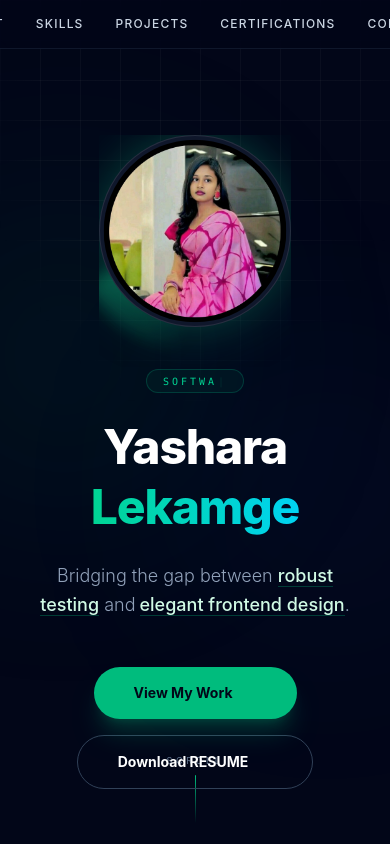
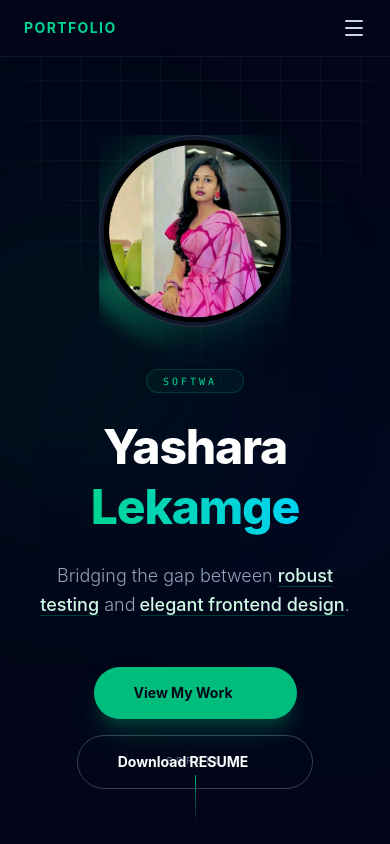
Before and after one commit to YashLekamge/my-portfolio, a React (Vite) app: page / in a window 390 px wide. Shown: the top 844 px of the page. Built offline with nearby package versions, Linux system fonts and the light colour scheme.

Commit message:
Updated Nav Bar

```diff
--- a/src/components/Navbar.jsx
+++ b/src/components/Navbar.jsx
@@ -1,23 +1,69 @@
-import React from 'react';
+import React, { useState } from 'react';
+import { Menu, X } from 'lucide-react'; // icons
+import { motion, AnimatePresence } from 'framer-motion';
 
 const Navbar = () => {
+  const [isOpen, setIsOpen] = useState(false);
+
+  const navLinks = ['About', 'Skills', 'Projects', 'Certifications', 'Contact'];
+
   return (
     <nav className="fixed top-0 w-full z-50 bg-slate-950/80 backdrop-blur-md border-b border-slate-900">
-      <div className="max-w-6xl mx-auto px-6 py-4 flex justify-center md:justify-end items-center">
+      <div className="max-w-6xl mx-auto px-6 py-4 flex justify-between md:justify-end items-center">
 
 
-        <div className="flex space-x-8 text-sm font-medium">
-          {['About', 'Skills', 'Projects','Certifications', 'Contact'].map((item) => (
+        <div className="md:hidden text-emerald-400 font-bold tracking-widest text-sm uppercase">
+          Portfolio
+        </div>
+
+        {/* Desktop Menu */}
+        <div className="hidden md:flex space-x-8 text-sm font-medium">
+          {navLinks.map((item) => (
             <a
               key={item}
               href={`#${item.toLowerCase()}`}
-              className="text-slate-300 hover:text-emerald-400 transition-colors uppercase tracking-widest text-xs"
+              className="text-slate-300 hover:text-emerald-400 transition-colors uppercase tracking-widest text-[11px]"
             >
               {item}
             </a>
           ))}
         </div>
+
+        {/* Mobile Menu Button - Phone  */}
+        <div className="md:hidden flex items-center">
+          <button
+            onClick={() => setIsOpen(!isOpen)}
+            className="text-slate-300 hover:text-emerald-400 focus:outline-none"
+          >
+            {isOpen ? <X size={24} /> : <Menu size={24} />}
+          </button>
+        </div>
       </div>
+
+      {/* Mobile Dropdown Menu - Animation  */}
+      <AnimatePresence>
+        {isOpen && (
+          <motion.div
+            initial={{ opacity: 0, y: -20 }}
+            animate={{ opacity: 1, y: 0 }}
+            exit={{ opacity: 0, y: -20 }}
+            className="absolute top-full left-0 w-full bg-slate-950 border-b border-slate-900 md:hidden"
+          >
+            <div className="flex flex-col items-center py-6 space-y-6">
+              {navLinks.map((item) => (
+                <a
+                  key={item}
+                  href={`#${item.toLowerCase()}`}
+                  onClick={() => setIsOpen(false)}
+                  className="text-slate-300 hover:text-emerald-400 transition-colors uppercase tracking-widest text-xs font-medium"
+                >
+                  {item}
+                </a>
+              ))}
+            </div>
+          </motion.div>
+        )}
+      </AnimatePresence>
     </nav>
   );
 };
```
